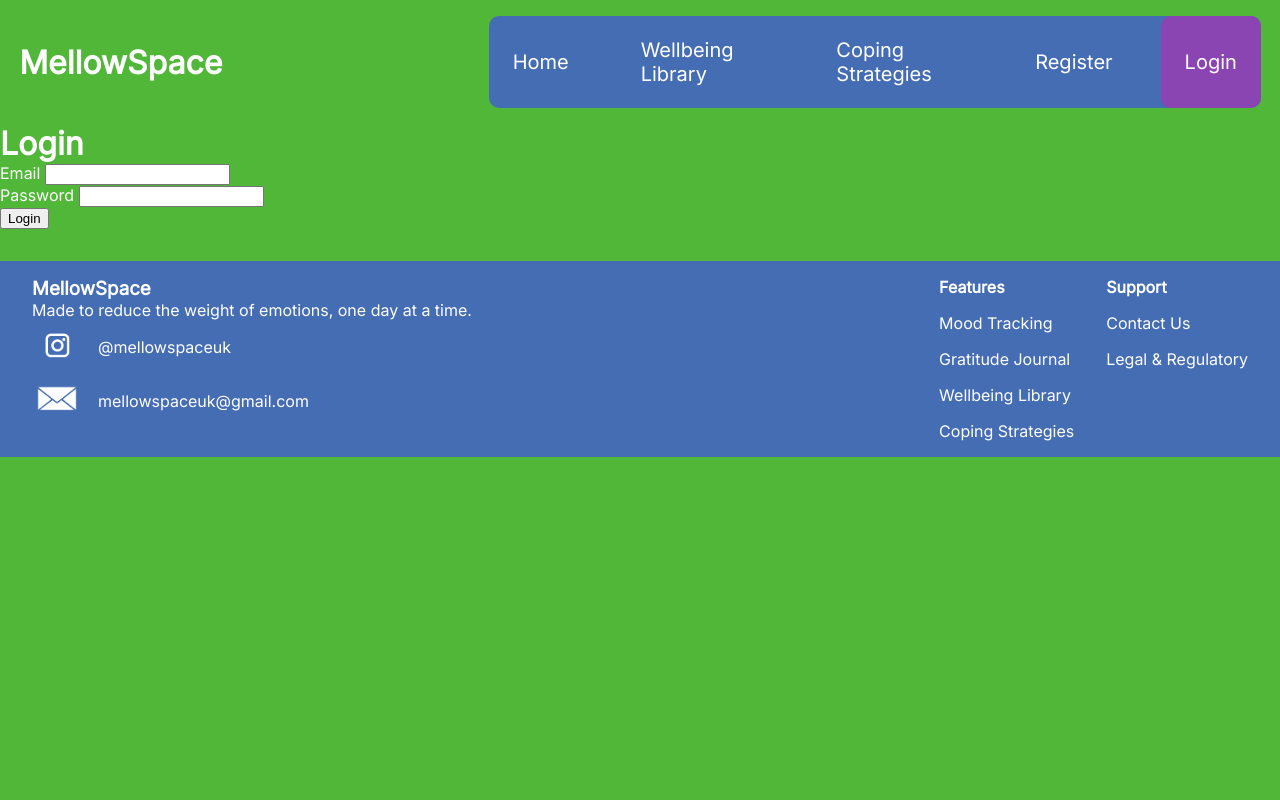
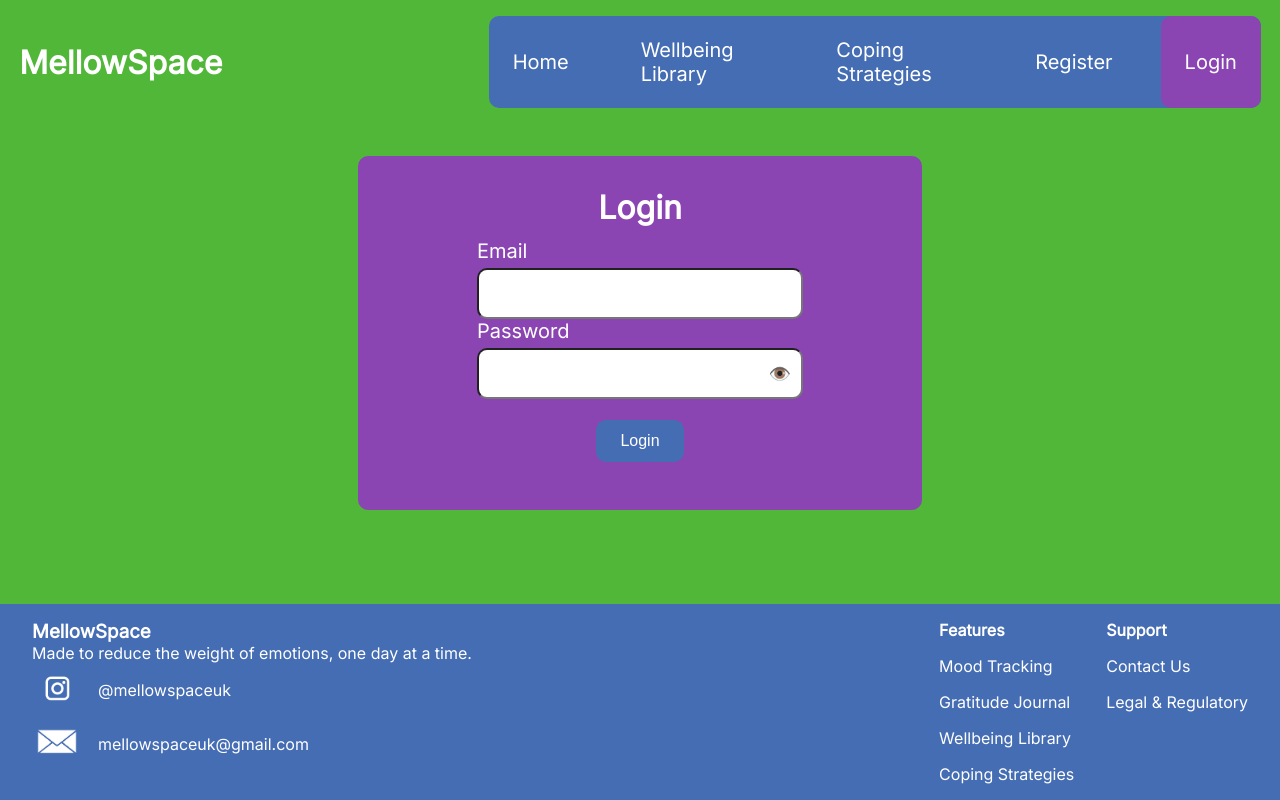
Before and after one commit to annawils441/mellowspace, a Flask app: page /login in a window 1280 px wide. Run offline with Flask 3, Linux system fonts and the light colour scheme.

Commit message:
V2.3 - Styled the login page, made the footer stick to the bottom of the page on all pages

```diff
--- a/app/static/css/styles.css
+++ b/app/static/css/styles.css
@@ -5,7 +5,18 @@ body {
     background-color: #51b738;
     font-family: 'Inter', sans-serif;
     color: white;
+    min-height: 100vh;
+    display: flex;
+    flex-direction: column;
 }
+
+html {
+    height: 100%;
+}
+main {
+    flex: 1;
+}
+
 header {
     display: flex;
     flex-direction: row;
@@ -241,29 +252,35 @@ header {
     gap: 12px;
 }
 
-#register-title {
+#register-title, #login-title {
     text-align: center;
 }
 
-.register-label {
+.register-label, .login-label {
     font-size: 20px;
     font-weight: 300;
     margin-bottom: 5px;
 }
 
-.register-input {
+.register-input, .login-input {
     font-size: 20px;
     width: 100%;
     padding: 12px;
     border-radius: 10px;
     box-sizing: border-box;
+    padding: 12px 45px 12px 12px; /* extra right padding for eye */
 }
 
-#register-btn {
+#register-btn, #login-btn {
     font-size: 16px;
     padding: 12px 24px;
     border: none;
-    border-radius: 8px;
+    cursor: pointer;
+    text-align: center;
+    margin-top: 5px;
+    background-color: #456db3;
+    border-radius: 10px;
+    color: white;
     cursor: pointer;
 }
 
@@ -276,12 +293,7 @@ header {
     color: white;
 }
 
-#register-btn {
-    text-align: center;
-    margin-top: 5px;
-}
-
-.register-btn-container {
+.register-btn-container, .login-btn-container {
     display: flex;
     justify-content: center;
     align-items: center;
@@ -307,12 +319,6 @@ header {
     width: 100%;
 }
 
-.register-input {
-    width: 100%;
-    padding: 12px 45px 12px 12px; /* extra right padding for eye */
-    box-sizing: border-box;
-}
-
 .eye-btn {
     position: absolute;
     right: 12px;
@@ -323,13 +329,6 @@ header {
     cursor: pointer;
     font-size: 18px;
     padding: 0;
-}
-
-#register-btn {
-    background-color: #456db3;
-    border-radius: 10px;
-    color: white;
-    cursor: pointer;
 }
 
 #register-btn:hover:not(:disabled) {
@@ -344,3 +343,21 @@ header {
     cursor: not-allowed;
     background-color: #1f417f;
 }
+
+.login-container {
+    display: flex;
+    flex-direction: column;
+    background-color: #8b45b3;
+    border-radius: 10px;
+    color: white;
+    width: 500px;
+    height: auto;
+    padding: 2rem;
+    margin: 2rem auto; /* Centers horizontally */
+    align-items: center;
+    gap: 12px;
+}
+
+#login-btn:hover {
+    background-color: #32579a;
+}
--- a/app/templates/base.html
+++ b/app/templates/base.html
@@ -23,6 +23,7 @@
                 {% endif %}
             </nav>
         </header>
+        <main>
             {% with messages = get_flashed_messages(with_categories=true) %}
                 {% if messages %}
                     {% for category, message in messages %}
@@ -33,6 +34,8 @@
 
             {% block content %}
             {% endblock %}
+        </main>
+        <footer>
             <div class="footer">
                 <div class="footer-left">
                     <div class="footer-left-container">
@@ -79,5 +82,6 @@
                     </div>
                 </div>
             </div>
+        </footer>
     </body>
 </html>
--- a/app/templates/login.html
+++ b/app/templates/login.html
@@ -1,19 +1,27 @@
 {% extends "base.html" %}
 
 {% block content %}
-<h1>Login</h1>
+<div class="login-container">
+<h1 id="login-title">Login</h1>
     <form method="POST">
         {{ form.hidden_tag() }}
-    <p>
+        <p class="login-label">
             {{ form.email.label }}
-        {{ form.email() }}
         </p>
         <p>
+            {{ form.email(class="login-input") }}
+        </p>
+        <p class="login-label">
             {{ form.password.label }}
-        {{ form.password() }}
         </p>
-    <p>
-        {{ form.submit() }}
-    </p>
+       <div class="password-container">
+            {{ form.password(class="login-input", id="password") }}
+            <button type="button" class="eye-btn" onclick="togglePassword('password', this)">👁️</button>
+        </div>
+        <div class="login-btn-container">
+            {{ form.submit(id="login-btn") }}
+        </div>
     </form>
+</div>
+
 {% endblock %}
```
Lines whose indentation alone changed are shown as unchanged.
